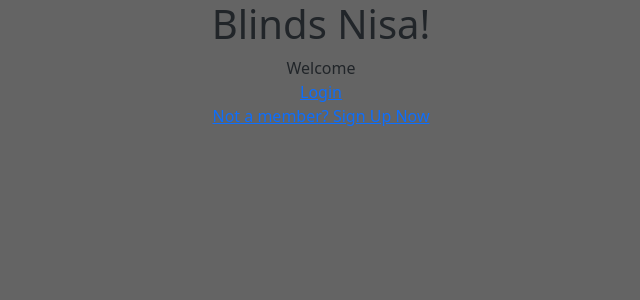
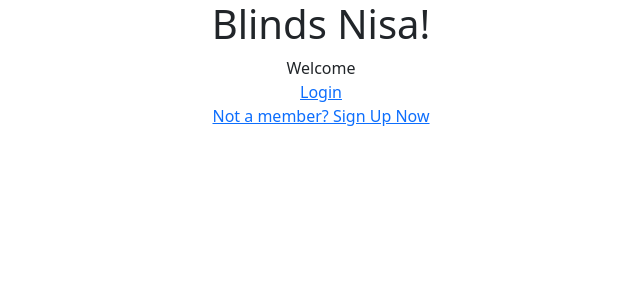
Before and after one commit to Kevin-SO/Blinds-Nisa, a Node server app: page / in a window 1280 px wide. Shown: the top 300 px of the page, without its empty margins (319-959 px from the left). Run offline with Node 20, Linux system fonts and the light colour scheme; some libraries are stand-ins or nearby versions.

Commit message:
background

```diff
--- a/public/css/main.css
+++ b/public/css/main.css
@@ -9,9 +9,6 @@
 
 }
 
-body{
-    background-color: rgb(100, 100, 100);
-}
 
 #username_i, #password_i, #submit{
     margin: 5px;
```
